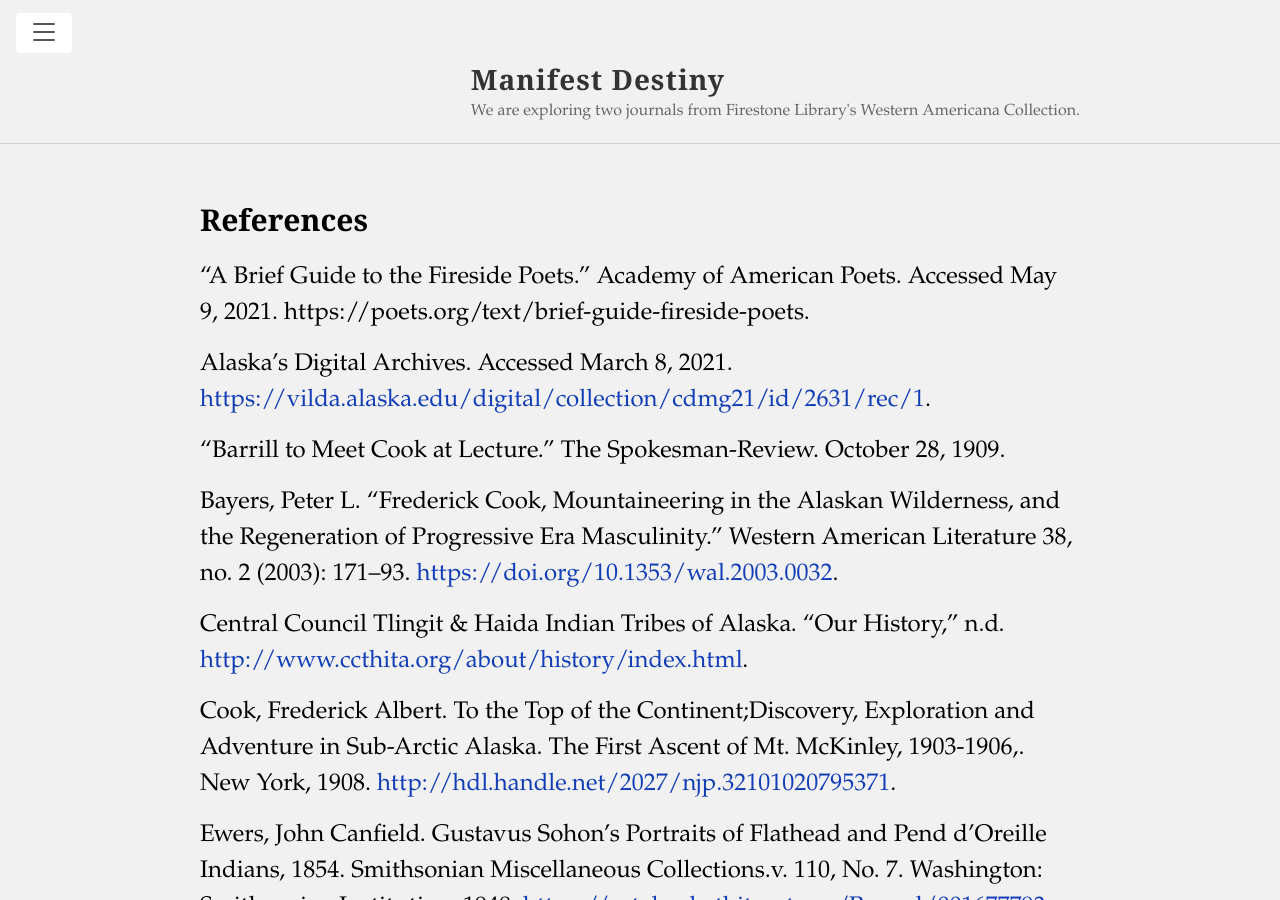
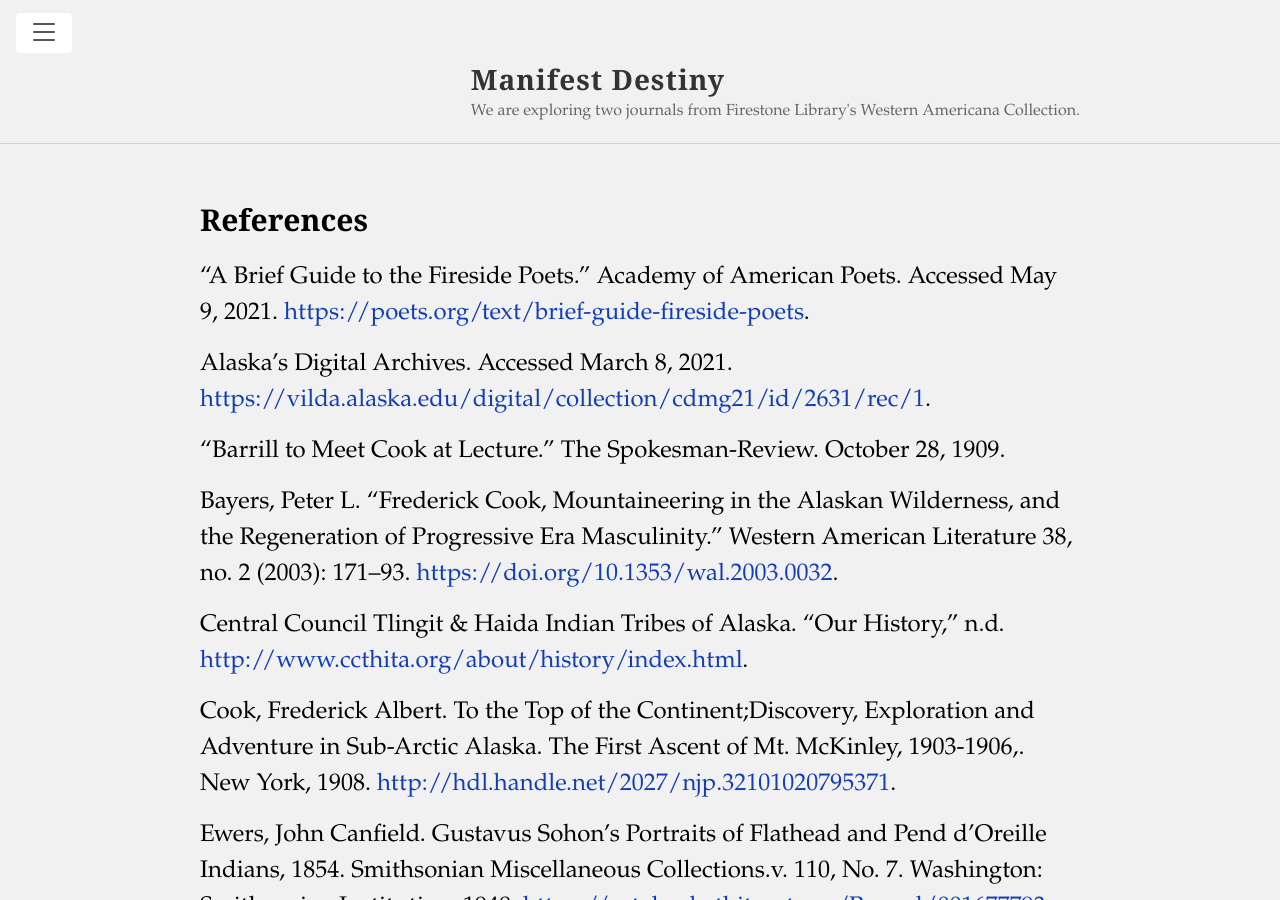
Before and after one commit to HUM-331-Princeton/manifest-destiny, a Jekyll site: the page built from references.md, in a window 1280 px wide and 900 px high. Built offline with Jekyll 4.4.1, drawn with Linux system fonts in a browser that asks for light colours; part of the change alters nothing that is shown.

```diff
--- a/references.md
+++ b/references.md
@@ -3,7 +3,7 @@ layout: page
 title: References
 ---
 
-“A Brief Guide to the Fireside Poets.” Academy of American Poets. Accessed May 9, 2021. https://poets.org/text/brief-guide-fireside-poets.
+“A Brief Guide to the Fireside Poets.” Academy of American Poets. Accessed May 9, 2021. [https://poets.org/text/brief-guide-fireside-poets](https://poets.org/text/brief-guide-fireside-poets).
 
 Alaska’s Digital Archives. Accessed March 8, 2021. [https://vilda.alaska.edu/digital/collection/cdmg21/id/2631/rec/1](https://vilda.alaska.edu/digital/collection/cdmg21/id/2631/rec/1).
 
```
